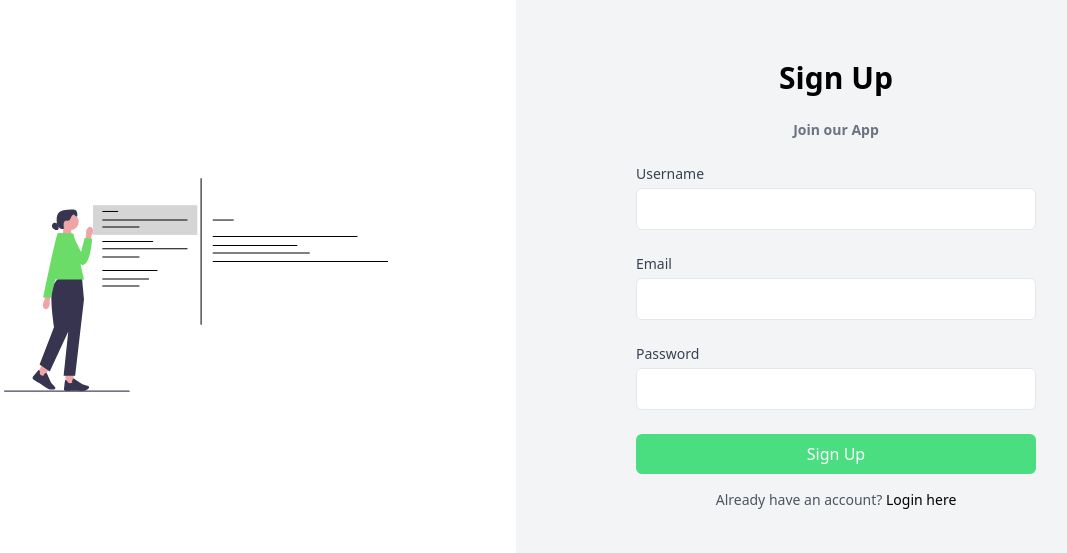
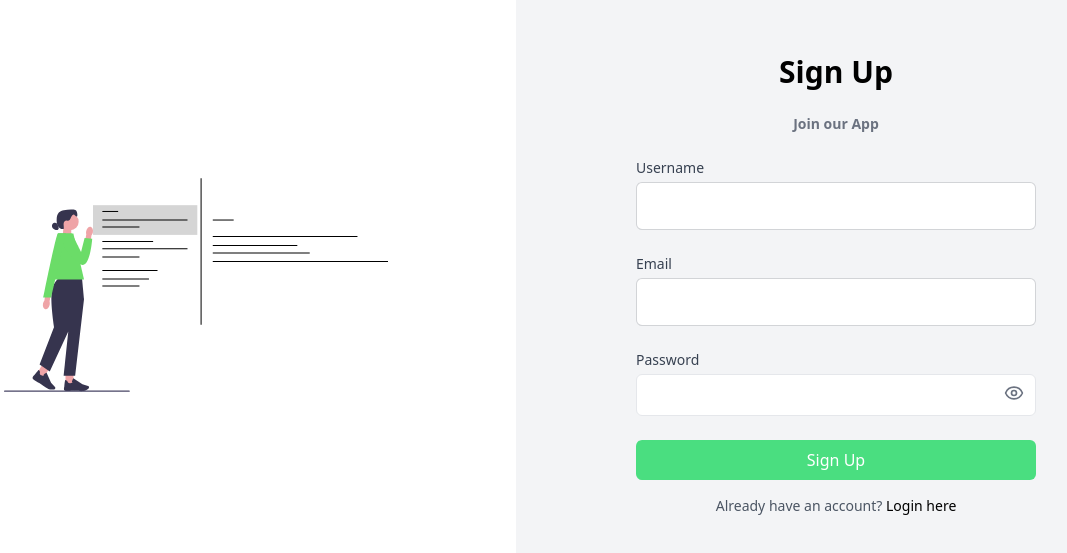
Before and after one commit to sombit-k/DUhacks, a React (Vite) app in the folder frontend/: page /signup in a window 1280 px wide. Shown: the part 115-668 px from the top of the page, without its empty margins (124-1191 px from the left). Built offline with nearby package versions, Linux system fonts and the light colour scheme.

Commit message:
feat: add password visibility toggle to SignupForm and improve styling

```diff
--- a/frontend/src/App.jsx
+++ b/frontend/src/App.jsx
@@ -1,16 +1,17 @@
 import React from "react";
+import { Toaster } from "react-hot-toast";
 
 import Homepage from "./components/Homepage";
 import LoginFrom from "./components/LoginFrom";
 import SignupForm from "./components/SignupForm";
 import DaisyuiTest from "./components/DaisyuiTest";
 
-
 import { BrowserRouter, Route, Routes } from "react-router-dom";
 function App() {
   return (
     <BrowserRouter>
-      <div>
+      <div className="App">
+        <Toaster />
         <Routes>
           <Route path="/daisyuitest" element={<DaisyuiTest />} />{ /*delete this route after testing*/}
           <Route path="/" element={<Homepage />} />
--- a/frontend/src/components/SignupForm.jsx
+++ b/frontend/src/components/SignupForm.jsx
@@ -2,8 +2,10 @@ import React, { useState } from "react";
 import undrawsvg from "../assets/signup.svg";
 import { useAuthStore } from "../../store/useAuthstore";
 import toast from "react-hot-toast";
+import { Eye, EyeOff } from "lucide-react";
 
 const SignupForm = () => {
+  const [showPassword, setShowPassword] = useState(false);
   const [formData, setFormData] = useState({
     fullName: "",
     email: "",
@@ -59,7 +61,7 @@ const SignupForm = () => {
                 type="text"
                 id="username"
                 name="username"
-                className="mt-1 p-2 w-full border rounded-md bg-white text-black focus:border-gray-400 focus:outline-none focus:ring-2 focus:ring-offset-2 focus:ring-gray-300 transition-colors duration-300"
+                className="input input-bordered mt-1 p-2 w-full border rounded-md bg-white text-black focus:border-gray-400 focus:outline-none focus:ring-2 focus:ring-offset-2 focus:ring-gray-300 transition-colors duration-300"
                 value={formData.fullName}
                 onChange={e =>
                   setFormData({ ...formData, fullName: e.target.value })
@@ -77,7 +79,7 @@ const SignupForm = () => {
                 type="text"
                 id="email"
                 name="email"
-                className="mt-1 p-2 w-full border rounded-md bg-white text-black focus:border-gray-200 focus:outline-none focus:ring-2 focus:ring-offset-2 focus:ring-gray-300 transition-colors duration-300"
+                className="input input-bordered mt-1 p-2 w-full border rounded-md bg-white text-black focus:border-gray-200 focus:outline-none focus:ring-2 focus:ring-offset-2 focus:ring-gray-300 transition-colors duration-300"
                 value={formData.email}
                 onChange={e =>
                   setFormData({ ...formData, email: e.target.value })
@@ -91,8 +93,10 @@ const SignupForm = () => {
               >
                 Password
               </label>
+
+              <div className="relative">
               <input
-                type="password"
+                type={showPassword ? "text" : "password"}
                 id="password"
                 name="password"
                 className="mt-1 p-2 w-full border rounded-md bg-white text-black focus:border-gray-200 focus:outline-none focus:ring-2 focus:ring-offset-2 focus:ring-gray-300 transition-colors duration-300"
@@ -101,6 +105,18 @@ const SignupForm = () => {
                   setFormData({ ...formData, password: e.target.value })
                 }
               />
+              <button
+                  type="button"
+                  className="absolute inset-y-0 right-0 pr-3 flex items-center justify-center"
+                  onClick={() => setShowPassword(!showPassword)}
+                >
+                  {showPassword ? (
+                    <EyeOff className="h-5 w-5 text-gray-500" />
+                  ) : (
+                    <Eye className="h-5 w-5 text-gray-500" />
+                  )}
+                </button>
+              </div>
             </div>
             <div>
               <button
```
